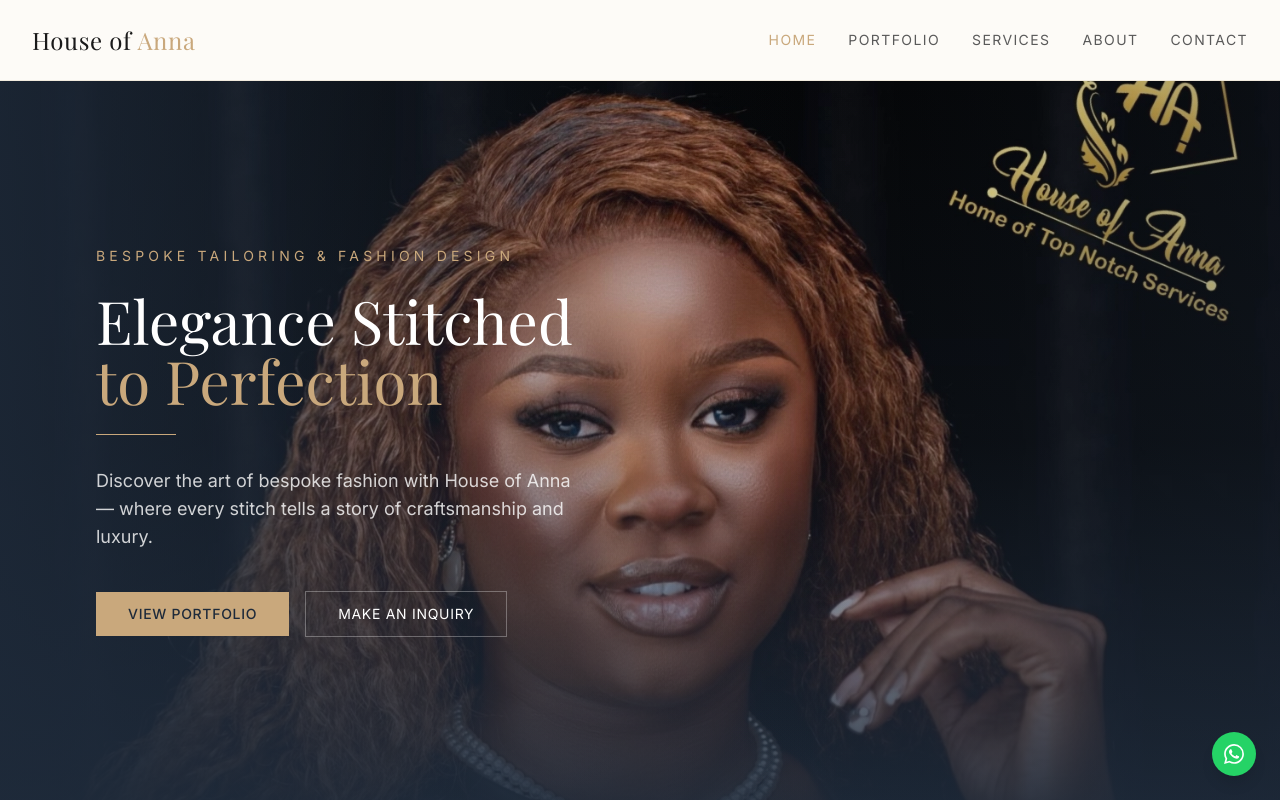
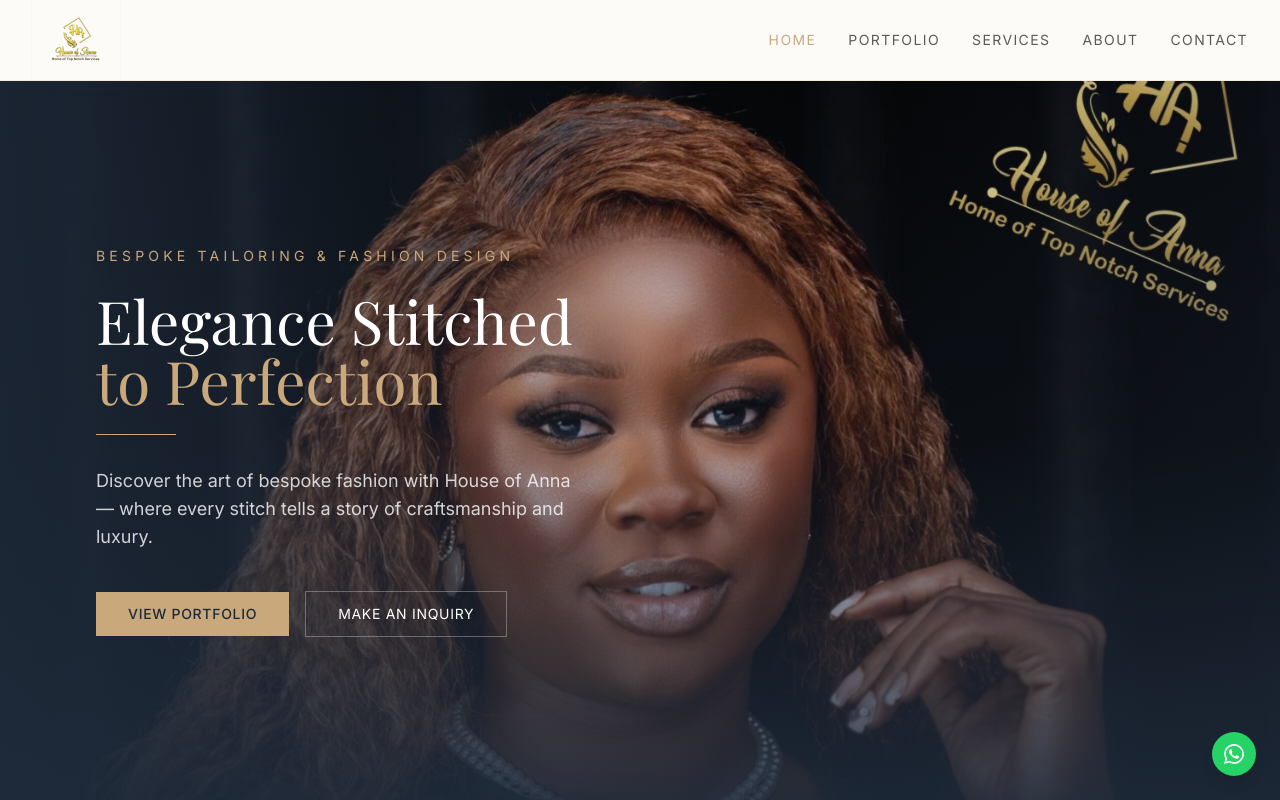
Before and after one commit to VictorChidex1/house-of-anna, a React (Vite) app: page / in a window 1280 px wide. Shown: the top 800 px of the page. Built offline with nearby package versions, Linux system fonts and the light colour scheme; a web font is replaced by a local one.

Commit message:
Add Open Graph & SEO meta tags to index.html

```diff
--- a/index.html
+++ b/index.html
@@ -2,9 +2,28 @@
 <html lang="en">
   <head>
     <meta charset="UTF-8" />
-    <link rel="icon" type="image/svg+xml" href="/favicon.svg" />
+    <link rel="icon" href="/assets/logo.webp" />
     <meta name="viewport" content="width=device-width, initial-scale=1.0" />
     <title>House of Anna — Bespoke Tailoring & Fashion Design</title>
+    <meta name="description" content="Discover the art of bespoke fashion with House of Anna — bespoke tailoring and fashion design by Anna Peter. Crepe, silk, Ankara, vintage, and more." />
+    <meta name="keywords" content="bespoke tailoring, fashion design, anna peter, lagos tailor, custom gowns, ankara styles, bridal wear" />
+
+    <!-- Open Graph -->
+    <meta property="og:title" content="House of Anna — Bespoke Tailoring & Fashion Design" />
+    <meta property="og:description" content="Discover the art of bespoke fashion with House of Anna — where every stitch tells a story of craftsmanship and luxury." />
+    <meta property="og:image" content="/assets/hero-image.webp" />
+    <meta property="og:image:width" content="1200" />
+    <meta property="og:image:height" content="630" />
+    <meta property="og:url" content="https://house-of-anna.vercel.app/" />
+    <meta property="og:type" content="website" />
+    <meta property="og:site_name" content="House of Anna" />
+    <meta property="og:locale" content="en_NG" />
+
+    <!-- Twitter Card -->
+    <meta name="twitter:card" content="summary_large_image" />
+    <meta name="twitter:title" content="House of Anna — Bespoke Tailoring & Fashion Design" />
+    <meta name="twitter:description" content="Bespoke tailoring and fashion design by Anna Peter." />
+    <meta name="twitter:image" content="/assets/hero-image.webp" />
   </head>
   <body>
     <div id="root"></div>
--- a/src/components/layout/Footer.tsx
+++ b/src/components/layout/Footer.tsx
@@ -6,16 +6,21 @@ const Footer: React.FC = () => {
       <div className="max-w-7xl mx-auto px-4 sm:px-6 lg:px-8 py-12">
         <div className="grid grid-cols-1 sm:grid-cols-3 gap-8">
           <div>
-            <h3 className="font-serif text-lg text-white mb-3">
-              House of <span className="text-brand-gold">Anna</span>
-            </h3>
+            <img
+              src="/assets/logo.webp"
+              alt="House of Anna"
+              className="h-20 sm:h-32 w-auto mb-4"
+            />
             <p className="text-sm text-white/60 leading-relaxed">
-              Bespoke tailoring and fashion design — crafting elegance for every occasion.
+              Bespoke tailoring and fashion design — crafting elegance for every
+              occasion.
             </p>
           </div>
 
           <div>
-            <h4 className="text-xs tracking-widest uppercase text-brand-gold mb-3">Navigate</h4>
+            <h4 className="text-xs tracking-widest uppercase text-brand-gold mb-3">
+              Navigate
+            </h4>
             <div className="space-y-2">
               {[
                 { label: "Portfolio", to: "/portfolio" },
@@ -35,7 +40,9 @@ const Footer: React.FC = () => {
           </div>
 
           <div>
-            <h4 className="text-xs tracking-widest uppercase text-brand-gold mb-3">Connect</h4>
+            <h4 className="text-xs tracking-widest uppercase text-brand-gold mb-3">
+              Connect
+            </h4>
             <div className="space-y-2 text-sm text-white/60">
               <a
                 href="https://wa.me/2348000000000"
--- a/src/components/layout/Navbar.tsx
+++ b/src/components/layout/Navbar.tsx
@@ -19,9 +19,13 @@ const Navbar: React.FC = () => {
         <div className="flex items-center justify-between h-16 sm:h-20">
           <Link
             to="/"
-            className="font-serif text-xl sm:text-2xl tracking-wide text-brand-dark"
+            className="shrink-0 flex items-center px-3 py-1.5 rounded shadow-sm"
           >
-            House of <span className="text-brand-gold">Anna</span>
+            <img
+              src="/assets/logo.webp"
+              alt="House of Anna"
+              className="h-16 sm:h-24 w-auto"
+            />
           </Link>
 
           <button
@@ -30,11 +34,24 @@ const Navbar: React.FC = () => {
             onClick={() => setOpen(!open)}
             aria-label="Toggle navigation"
           >
-            <svg className="w-6 h-6" fill="none" stroke="currentColor" viewBox="0 0 24 24">
+            <svg
+              className="w-6 h-6"
+              fill="none"
+              stroke="currentColor"
+              viewBox="0 0 24 24"
+            >
               {open ? (
-                <path strokeLinecap="round" strokeWidth={2} d="M6 18L18 6M6 6l12 12" />
+                <path
+                  strokeLinecap="round"
+                  strokeWidth={2}
+                  d="M6 18L18 6M6 6l12 12"
+                />
               ) : (
-                <path strokeLinecap="round" strokeWidth={2} d="M4 6h16M4 12h16M4 18h16" />
+                <path
+                  strokeLinecap="round"
+                  strokeWidth={2}
+                  d="M4 6h16M4 12h16M4 18h16"
+                />
               )}
             </svg>
           </button>
```
Also changed, not shown: 1 other file (tests, documents, lock files or other folders).
